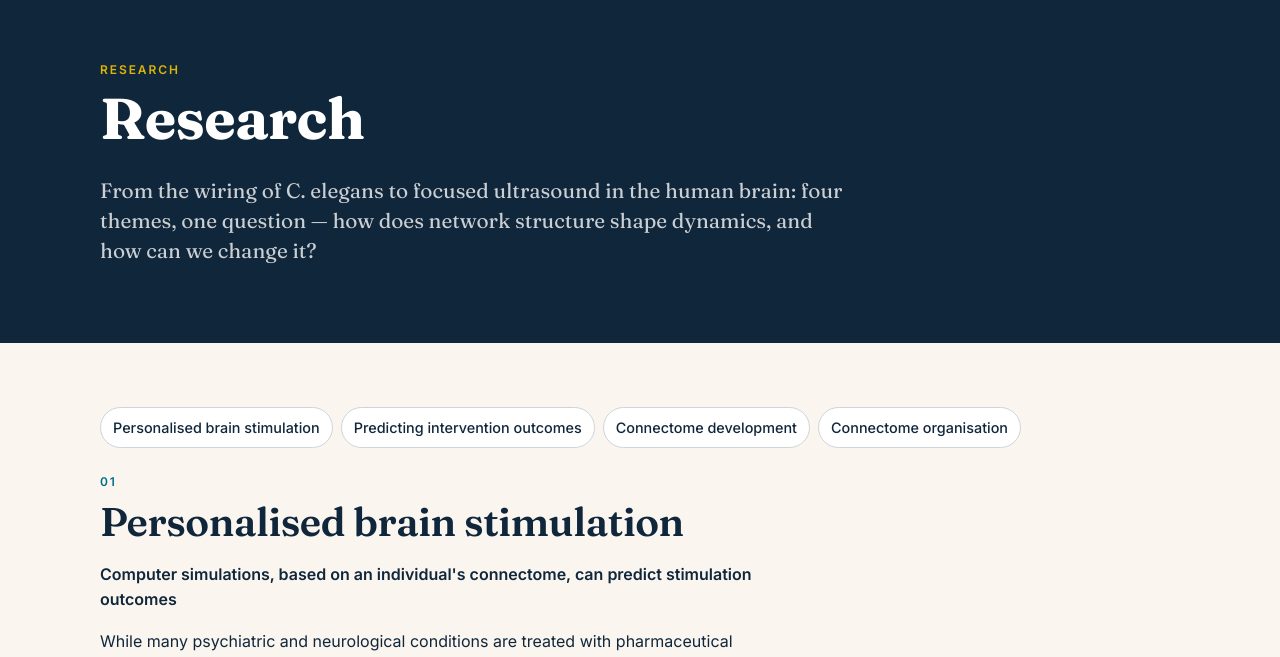
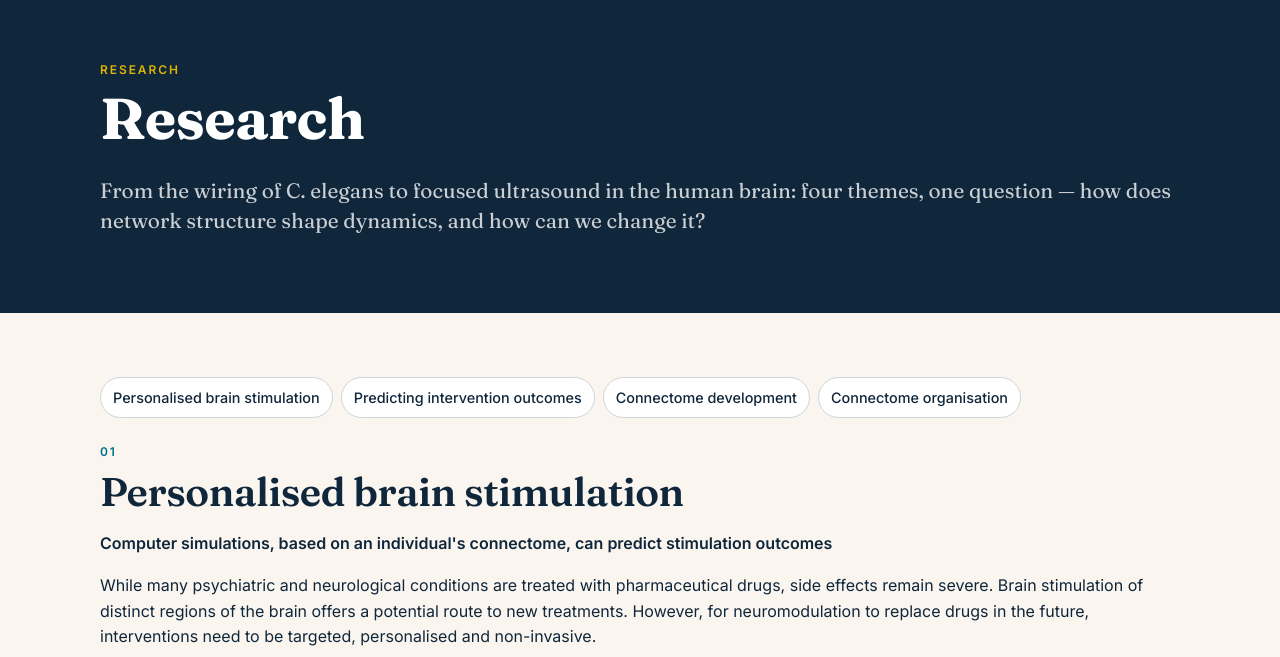
Before and after one commit to OttomanLabsAI/dynamic-connectome-lab-web, a website: page public/research/index.html in a window 1280 px wide. Shown: the part 121-778 px from the top of the page. Drawn offline with Linux system fonts and the light colour scheme.

Commit message:
Run body text to the full width of its column
Paragraphs, lists, ledes and findings were each capped at a reading measure
while the headings, the cards, the figures and the tables all reached the edge
of the column. On the pages where a section has no figure beside it that left a
wide band of empty space down the right-hand side, which reads as a mistake
rather than as typography.

- Lift the measure from paragraphs, lists, ledes and findings
- Drop the theme rule that re-applied it inside the research sections
- Say at the paragraph rule why there is no measure, so it is not reinstated

```diff
--- a/public/assets/css/site.css
+++ b/public/assets/css/site.css
@@ -45,10 +45,12 @@ h1{font-size:clamp(2.1rem,6vw,3.6rem);font-weight:700}
 h2{font-size:clamp(1.65rem,4vw,2.5rem)}
 h3{font-size:clamp(1.2rem,2.6vw,1.5rem)}
 h4{font-size:1.05rem;font-family:var(--body);font-weight:600;letter-spacing:0}
-p{margin:0 0 1em;max-width:65ch;overflow-wrap:anywhere}
-ul,ol{max-width:65ch}
+/* Body text runs the full width of its column rather than stopping at a
+   reading measure: the headings, the cards and the figures all reach the
+   same edge, and prose that stopped short of it read as a mistake. */
+p{margin:0 0 1em;overflow-wrap:anywhere}
 li{margin-bottom:.35em;overflow-wrap:anywhere}
-.lede{font-family:var(--display);font-weight:400;font-size:1.3rem;line-height:1.45;color:var(--ink-2);max-width:56ch}
+.lede{font-family:var(--display);font-weight:400;font-size:1.3rem;line-height:1.45;color:var(--ink-2)}
 .kicker{font:600 12px/1 var(--body);letter-spacing:.16em;text-transform:uppercase;color:var(--accent-ink);margin:0 0 12px}
 .on-dark .kicker{color:var(--gold)}
 .muted{color:var(--ink-3)}
@@ -289,7 +291,7 @@ section{padding:64px 0}
 .theme-grid > div:first-child{max-width:100%}
 .figure{background:var(--panel);border:1px solid var(--line);border-radius:var(--radius);padding:18px;color:var(--ink-2);font-size:.85rem;align-self:start;position:sticky;top:96px}
 .figure svg{width:100%;height:auto;margin-bottom:10px}
-.finding{font-weight:600;color:var(--ink);max-width:65ch}
+.finding{font-weight:600;color:var(--ink)}
 .nowrap{white-space:nowrap}
 @media (prefers-reduced-motion:reduce){html{scroll-behavior:auto}}
 
@@ -320,4 +322,3 @@ section{padding:64px 0}
 .ifig-stats{display:flex;gap:8px 18px;flex-wrap:wrap;margin-top:12px;font-size:.85rem;color:var(--ink-2)}
 .ifig-stats b{color:var(--ink);font-variant-numeric:tabular-nums}
 .theme .prose{max-width:none}
-.theme .prose p{max-width:65ch}
```
